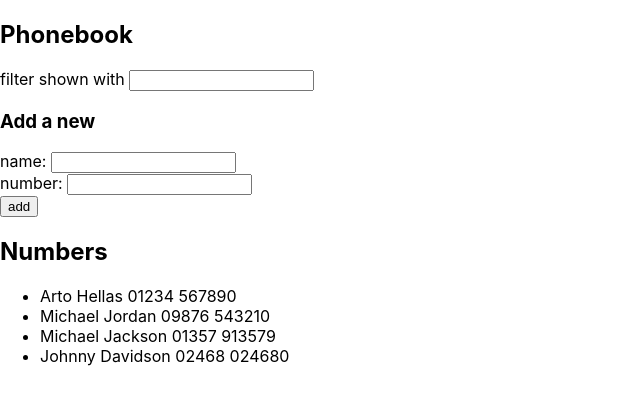
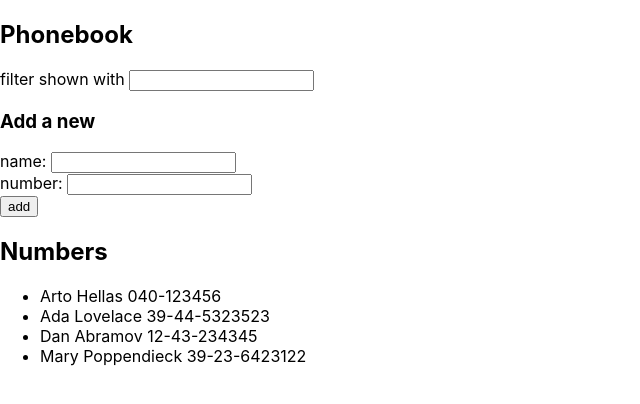
Before and after one commit to ctulb/fullstackopen, a React (Create React App) app in the folder part2/thephonebook/: page / in a window 1280 px wide. Shown: the top 404 px of the page, without its empty margins (0-640 px from the left). Built offline with nearby package versions, Linux system fonts and the light colour scheme; data requests are answered from the project's data file.

Commit message:
complete exercise 2.11

```diff
--- /dev/null
+++ b/part2/thephonebook/db.json
@@ -0,0 +1,24 @@
+{
+    "persons":[
+      {
+        "name": "Arto Hellas",
+        "phoneNumber": "040-123456",
+        "id": 1
+      },
+      {
+        "name": "Ada Lovelace",
+        "phoneNumber": "39-44-5323523",
+        "id": 2
+      },
+      {
+        "name": "Dan Abramov",
+        "phoneNumber": "12-43-234345",
+        "id": 3
+      },
+      {
+        "name": "Mary Poppendieck",
+        "phoneNumber": "39-23-6423122",
+        "id": 4
+      }
+    ]
+}
--- a/part2/thephonebook/package.json
+++ b/part2/thephonebook/package.json
@@ -6,6 +6,7 @@
     "@testing-library/jest-dom": "^5.11.10",
     "@testing-library/react": "^11.2.6",
     "@testing-library/user-event": "^12.8.3",
+    "axios": "^0.21.1",
     "react": "^17.0.2",
     "react-dom": "^17.0.2",
     "react-scripts": "4.0.3",
--- a/part2/thephonebook/src/App.js
+++ b/part2/thephonebook/src/App.js
@@ -1,16 +1,12 @@
-import React, { useState } from 'react';
+import React, { useState, useEffect } from 'react';
+import axios from 'axios';
 
 import Filter from './components/Filter';
 import PersonForm from './components/PersonForm';
 import Persons from './components/Persons';
 
 const App = () => {
-  const [persons, setPersons] = useState([
-    { name: 'Arto Hellas', phoneNumber: '01234 567890' },
-    { name: 'Michael Jordan', phoneNumber: '09876 543210' },
-    { name: 'Michael Jackson', phoneNumber: '01357 913579' },
-    { name: 'Johnny Davidson', phoneNumber: '02468 024680' },
-  ]);
+  const [persons, setPersons] = useState([]);
   const [newName, setNewName] = useState('');
   const [newPhoneNumber, setNewPhoneNumber] = useState('');
   const [searchFilter, setSearchFilter] = useState('');
@@ -57,6 +53,13 @@
     setPersonsToShow(personsToShow);
   };
 
+  useEffect(() => {
+    axios.get('http://localhost:3001/persons').then((response) => {
+      setPersons(response.data);
+      setPersonsToShow(response.data);
+    });
+  }, []);
+
   return (
     <div>
       <h2>Phonebook</h2>
```
Also changed, not shown: 1 other file (tests, documents, lock files or other folders).
